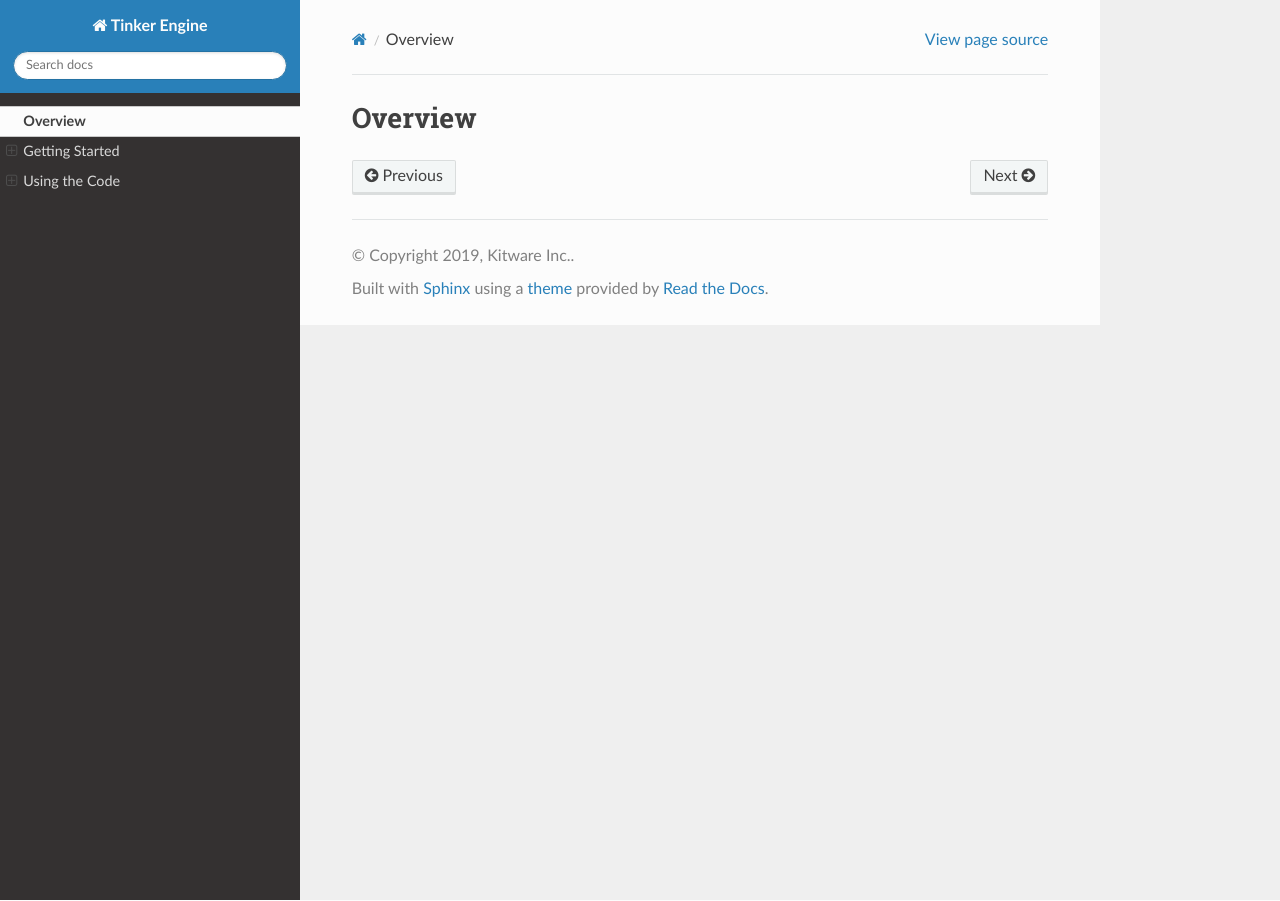
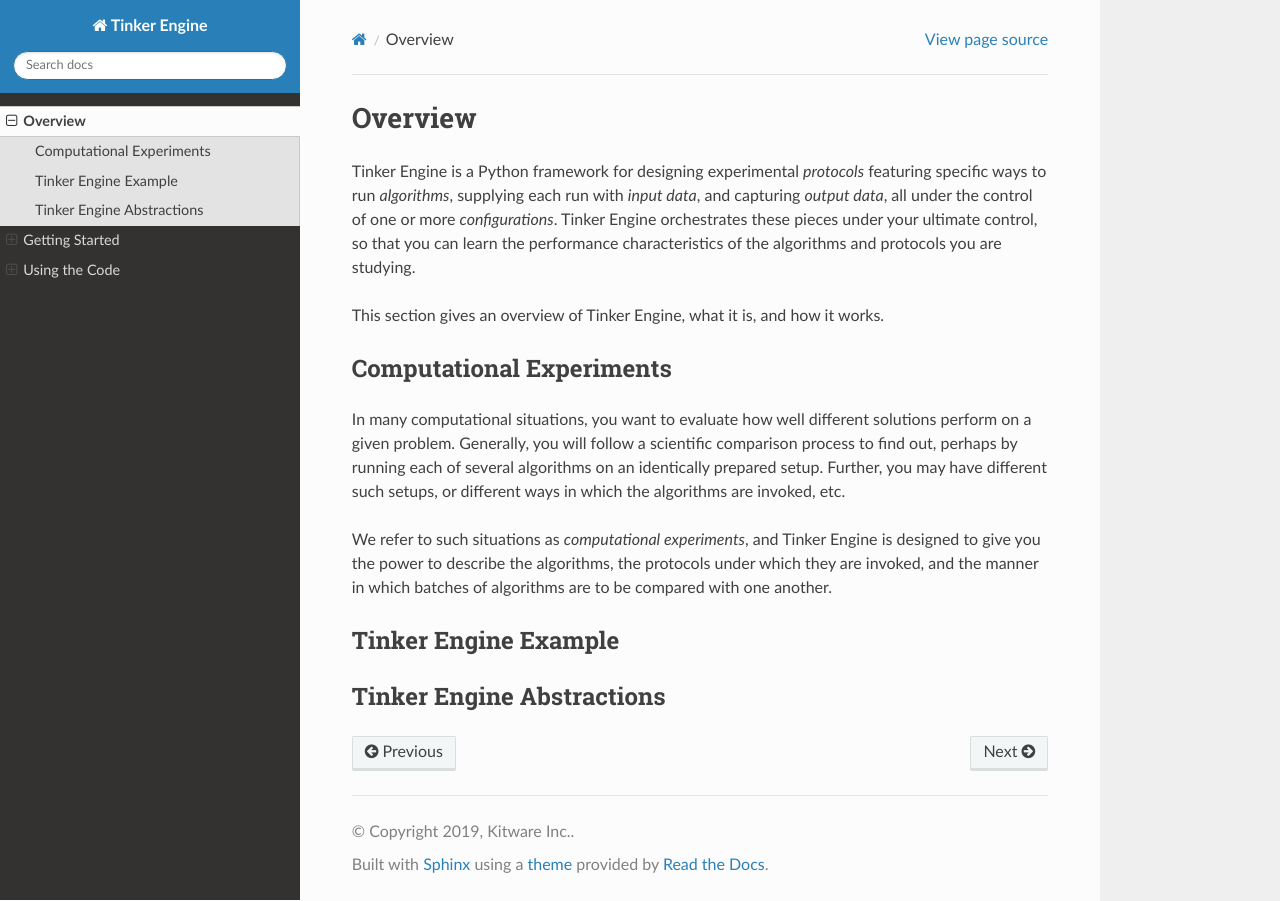
Before and after one commit to tinker-engine/tinker-engine, a Sphinx documentation site: the page built from docs/source/overview.rst, in a window 1280 px wide. Built offline with Sphinx 7.4.7 and the Read the Docs theme 2.0.0, drawn with Linux system fonts in a browser that asks for light colours; pages that are not in the unit, such as notebooks, are missing from menus.

Commit message:
Add some basic text for the overview page

```diff
--- a/docs/source/overview.rst
+++ b/docs/source/overview.rst
@@ -1,4 +1,34 @@
 .. _overview:
 
+========
 Overview
 ========
+
+Tinker Engine is a Python framework for designing experimental *protocols*
+featuring specific ways to run *algorithms*, supplying each run with *input
+data*, and capturing *output data*, all under the control of one or more
+*configurations*. Tinker Engine orchestrates these pieces under your ultimate
+control, so that you can learn the performance characteristics of the algorithms
+and protocols you are studying.
+
+This section gives an overview of Tinker Engine, what it is, and how it works.
+
+Computational Experiments
+-------------------------
+
+In many computational situations, you want to evaluate how well different
+solutions perform on a given problem. Generally, you will follow a scientific
+comparison process to find out, perhaps by running each of several algorithms on
+an identically prepared setup. Further, you may have different such setups, or
+different ways in which the algorithms are invoked, etc.
+
+We refer to such situations as *computational experiments*, and Tinker Engine is
+designed to give you the power to describe the algorithms, the protocols under
+which they are invoked, and the manner in which batches of algorithms are to be
+compared with one another.
+
+Tinker Engine Example
+---------------------
+
+Tinker Engine Abstractions
+--------------------------
```
